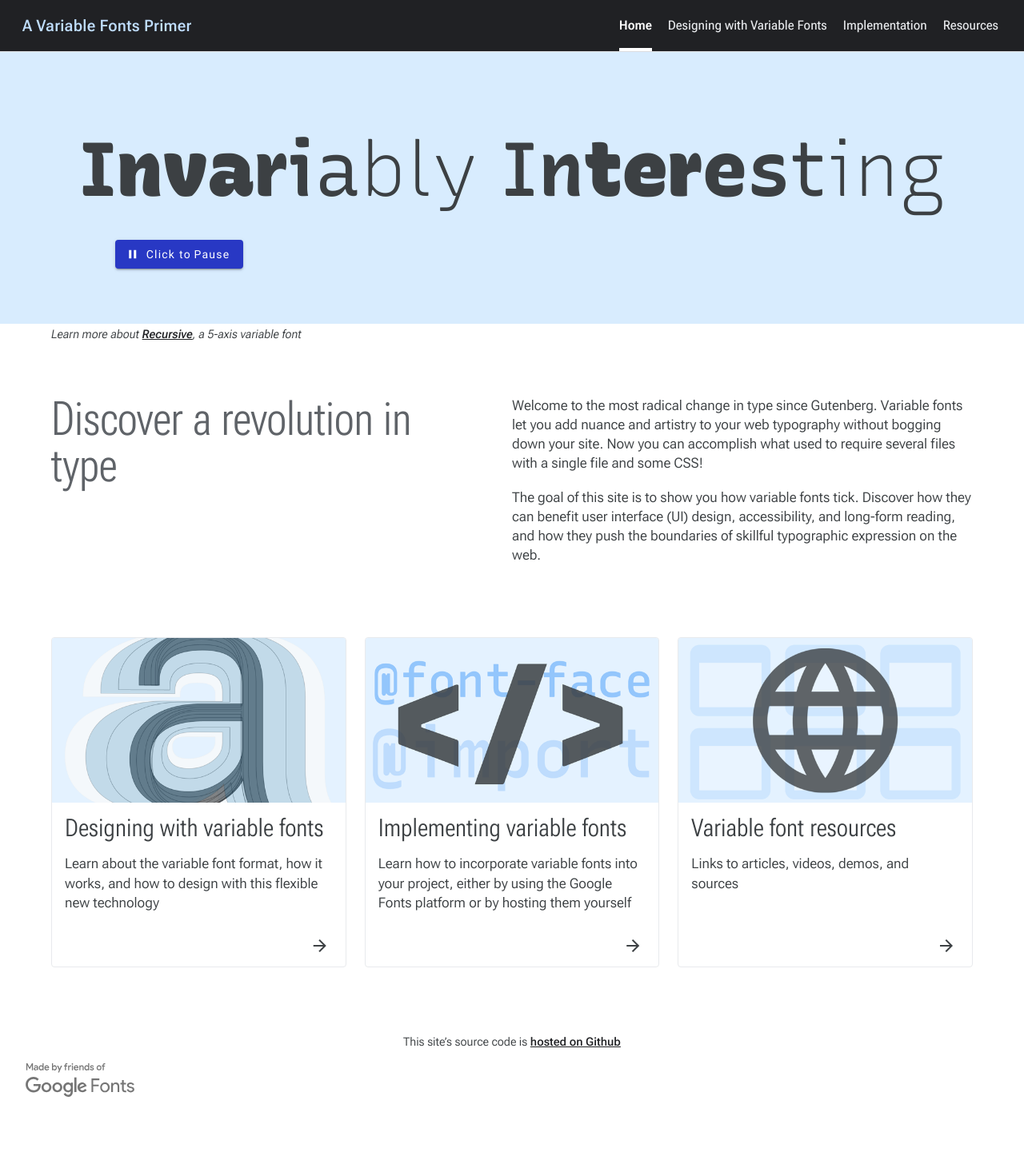
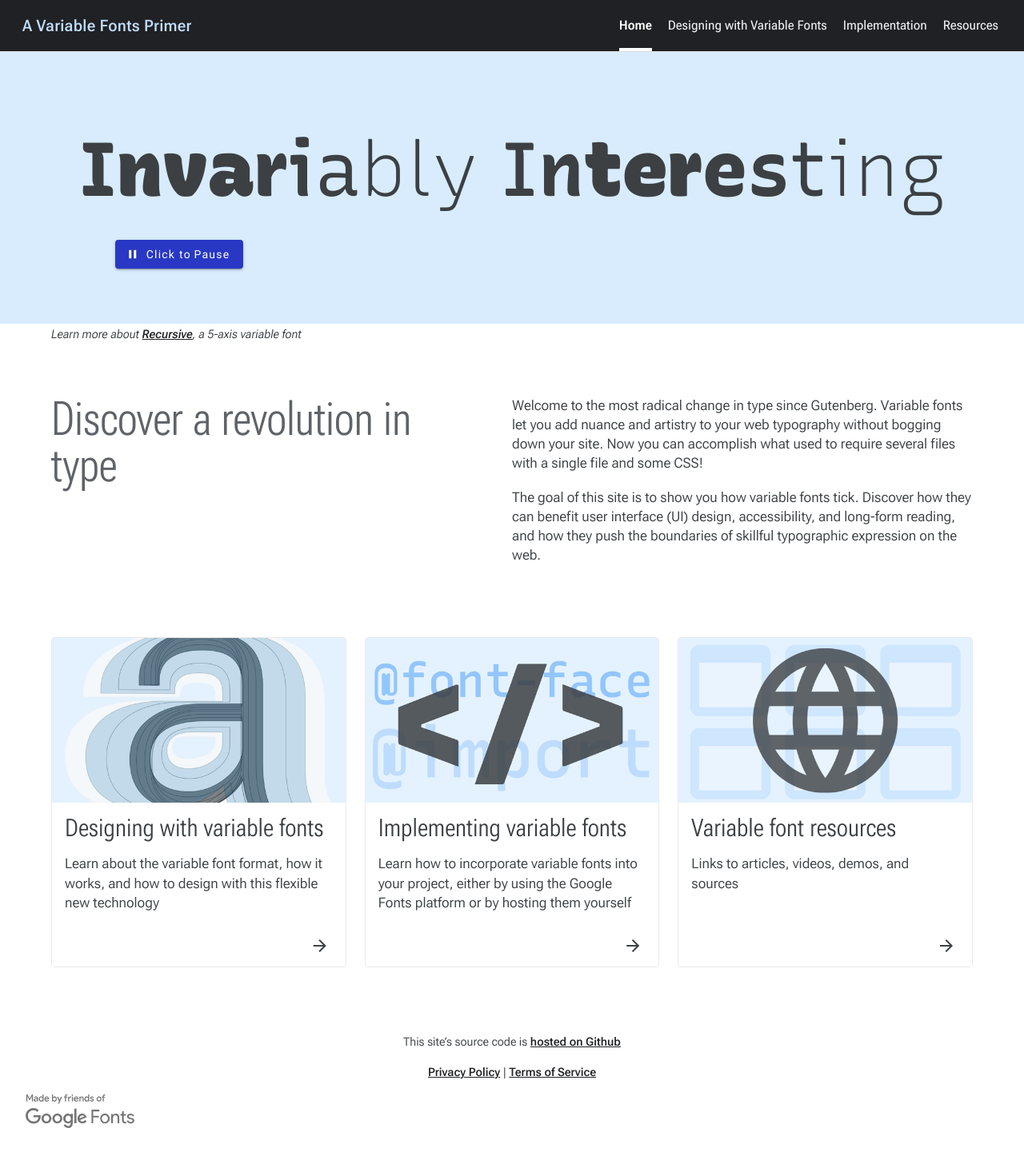
Before and after one commit to jpamental/variable-fonts, a Jekyll site: the page built from index.html, in a window 1280 px wide. Shown: the whole page at 80% size. Built offline with Jekyll 4.4.1, drawn with Linux system fonts in a browser that asks for light colours; a style sheet for code colours, icons or effects is not loaded.

Commit message:
Update footer.html
Add Privacy Policy and Terms of Service links

```diff
--- a/_includes/beatrice/03-organisms/02-footer/footer.html
+++ b/_includes/beatrice/03-organisms/02-footer/footer.html
@@ -1,4 +1,8 @@
 <footer role="contentinfo">
   <p>This site’s source code is <a href="https://github.com/googlefonts/typography">hosted on Github</a></p>
+  <p>
+    <a rel="noopener" target="_blank" href="https://policies.google.com/privacy">Privacy Policy</a> |
+    <a rel="noopener" target="_blank" href="https://policies.google.com/terms">Terms of Service</a>
+  </p>
   {% include /beatrice/02-molecules/12-gf-friends-badge/gf-friends-badge.html %}
 </footer>
```
